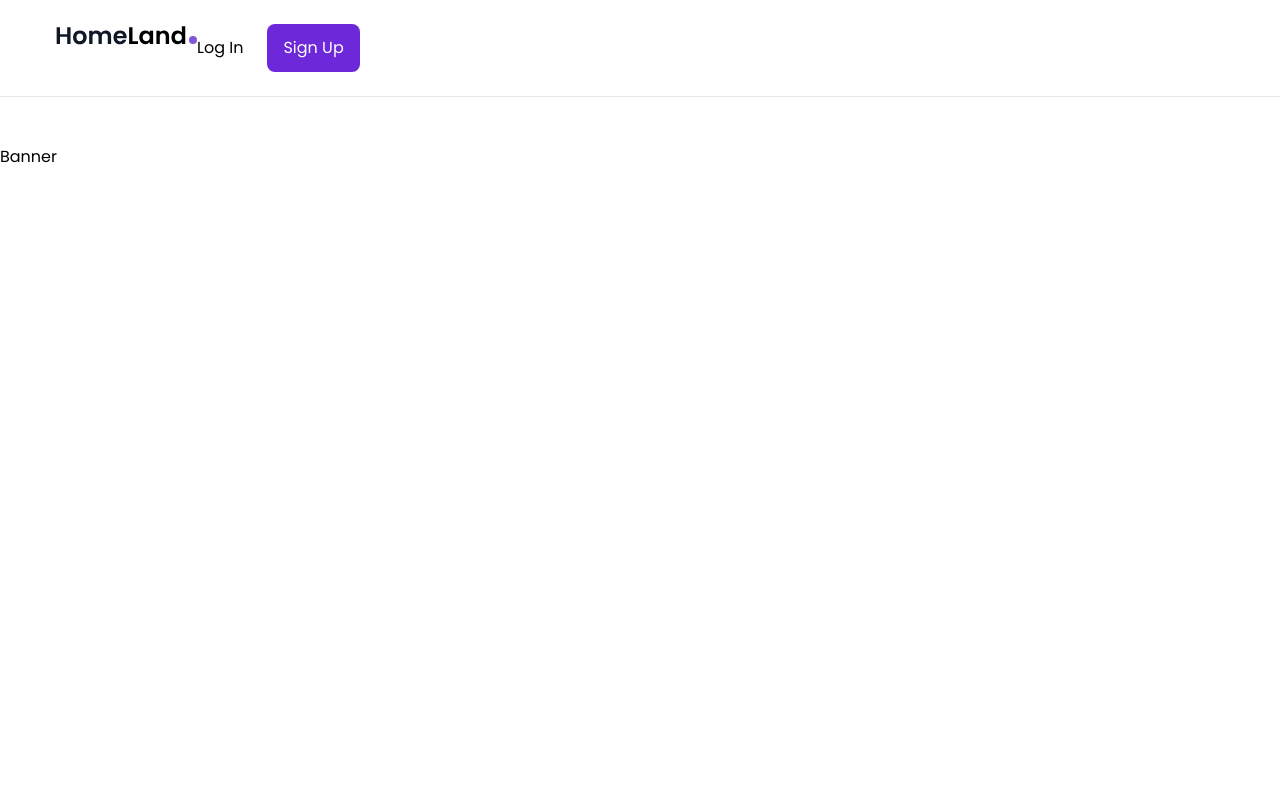
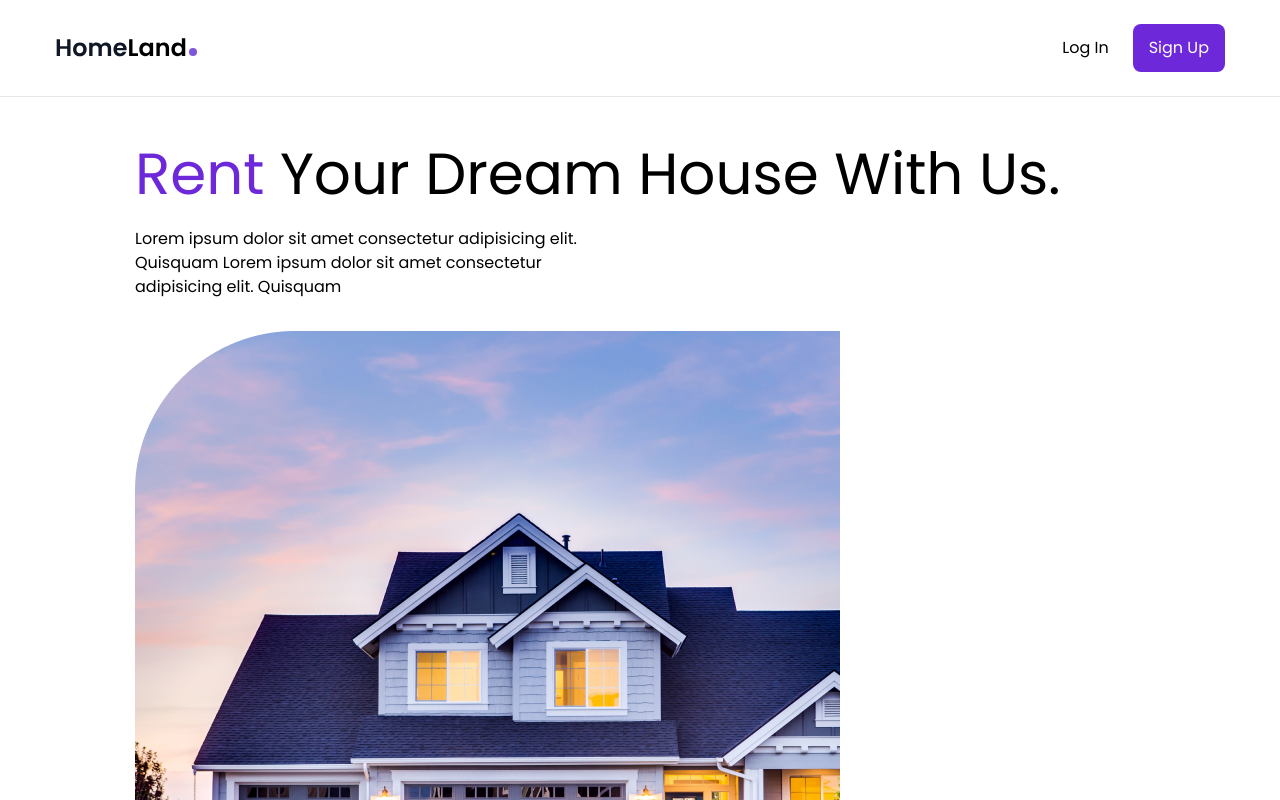
Before and after one commit to Silvia9680/Homeland, a React (Create React App) app: page / in a window 1280 px wide. Shown: the top 800 px of the page. Built offline with nearby package versions, Linux system fonts and the light colour scheme.

Commit message:
Add Banner

```diff
--- a/src/components/Banner.js
+++ b/src/components/Banner.js
@@ -1,7 +1,32 @@
 import React from 'react';
 
+import Image from '../assets/img/house-banner.png';
+
+import Search from '../components/Search';
+
 const Banner = () => {
-  return <div>Banner</div>;
+  return (
+    <section className='h-full max-h-[640px] mb-8 xl:mb-24'>
+  <div className='flex flex-col lg:flex-row'>
+    <div className='lg:ml-8 xl:ml-[135px] flex flex-col
+    items-center lg:items-start text-center lg:text-left
+    justify-center flex-1px-4 lg:px-0'>
+      <h1 className='text-4x1 lg:text-[58px] fonts-semibold
+      leading-none mb-6'>
+        <span className='text-violet-700'>Rent </span>Your Dream House With Us.
+      </h1>
+      <p className='max-w-[480px] mb-8'>
+        Lorem ipsum dolor sit amet consectetur adipisicing elit. Quisquam
+        Lorem ipsum dolor sit amet consectetur adipisicing elit. Quisquam
+      </p>
+      <div className='hidden flex-1 lg:flex justify-end items-end'>
+        <img src={Image} alt="banner" />
+      </div>
+    </div>
+  </div>
+  <Search />
+  </section>
+  )
 };
 
 export default Banner;
--- a/src/components/Header.js
+++ b/src/components/Header.js
@@ -6,8 +6,8 @@
 
 const Header = () => {
   return(
-  <header className='py-6 mb-12 border-b justify-between items-center'>
-    <div className='container mx-auto flex'>
+  <header className='py-6 mb-12 border-b'>
+    <div className='container mx-auto flex justify-between items-center'>
 
        <Link to="/">
          <img src={Logo} alt="logo"/>
```
